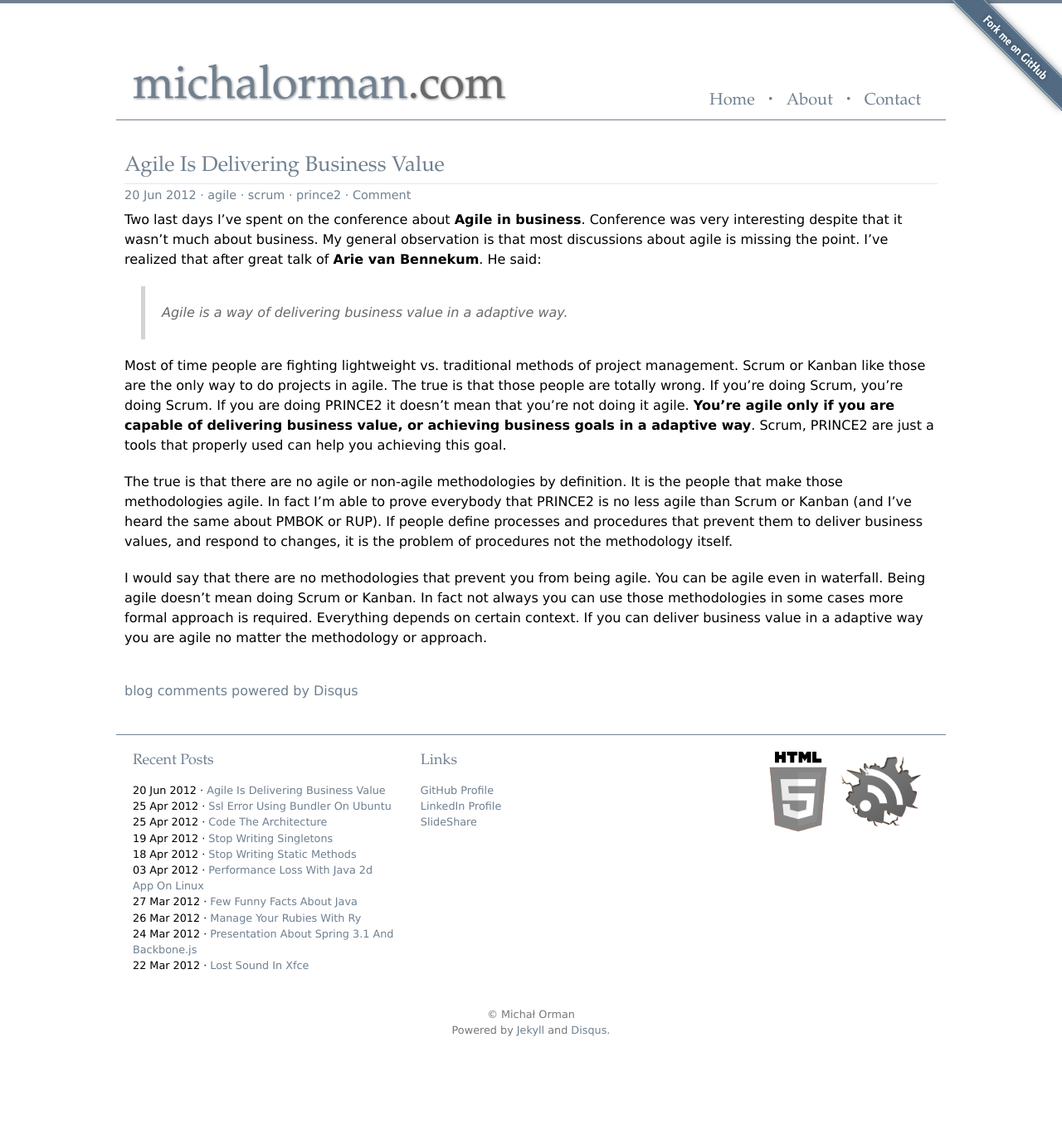
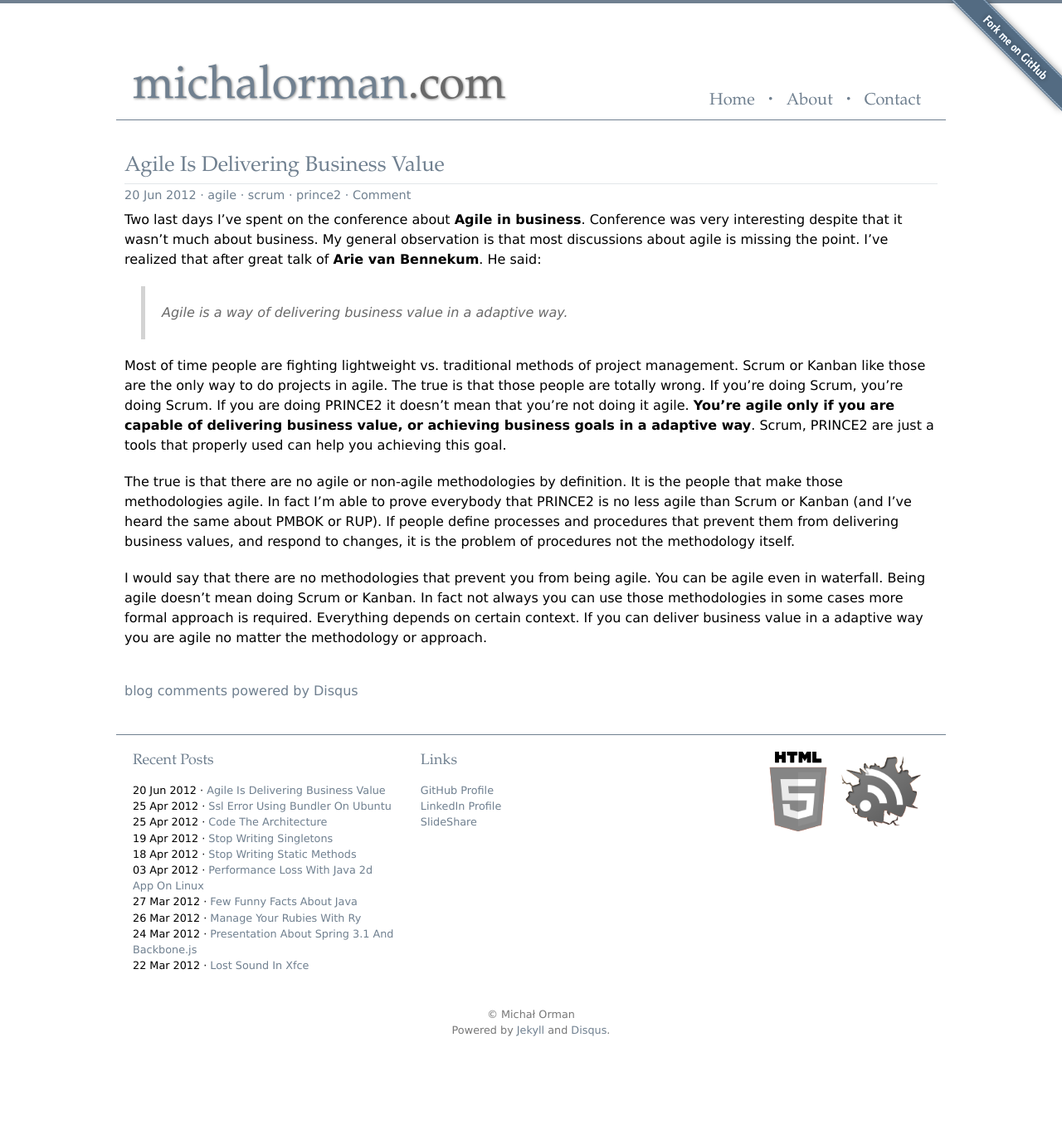
Before and after one commit to michalorman/michalorman.github.com, a Jekyll site: the page built from _posts/2012-06-20-agile-is-delivering-business-value.md, in a window 1280 px wide. Shown: the whole page at 83% size. Built offline with Jekyll 4.4.1, drawn with Linux system fonts in a browser that asks for light colours; Markdown is read by kramdown in place of the engine named in the settings; comment, search, counter and statistics services are not loaded.

Commit message:
fix typo

```diff
--- a/_posts/2012-06-20-agile-is-delivering-business-value.md
+++ b/_posts/2012-06-20-agile-is-delivering-business-value.md
@@ -23,7 +23,7 @@ The true is that there are no agile or non-agile methodologies by
 definition. It is the people that make those methodologies agile. In
 fact I'm able to prove everybody that PRINCE2 is no less agile than
 Scrum or Kanban (and I've heard the same about PMBOK or RUP). If people
-define processes and procedures that prevent them to deliver business
+define processes and procedures that prevent them from delivering business
 values, and respond to changes, it is the problem of procedures not
 the methodology itself.
 
```
